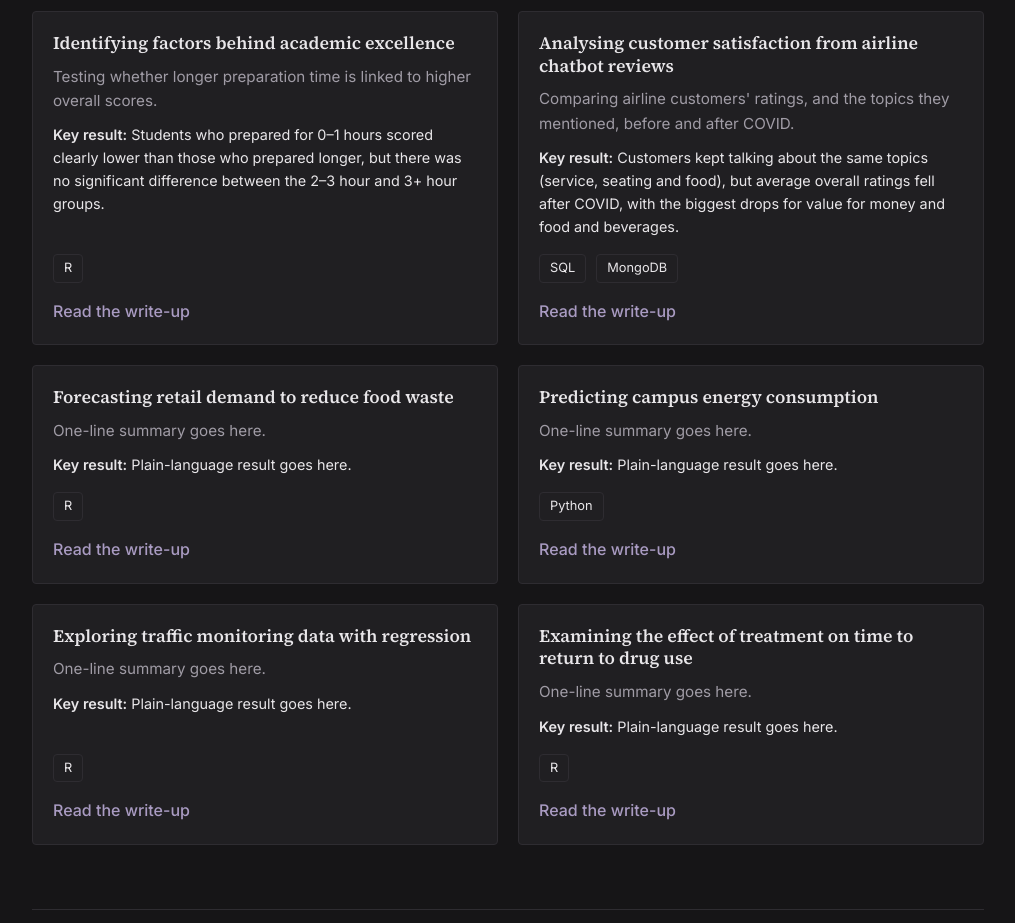
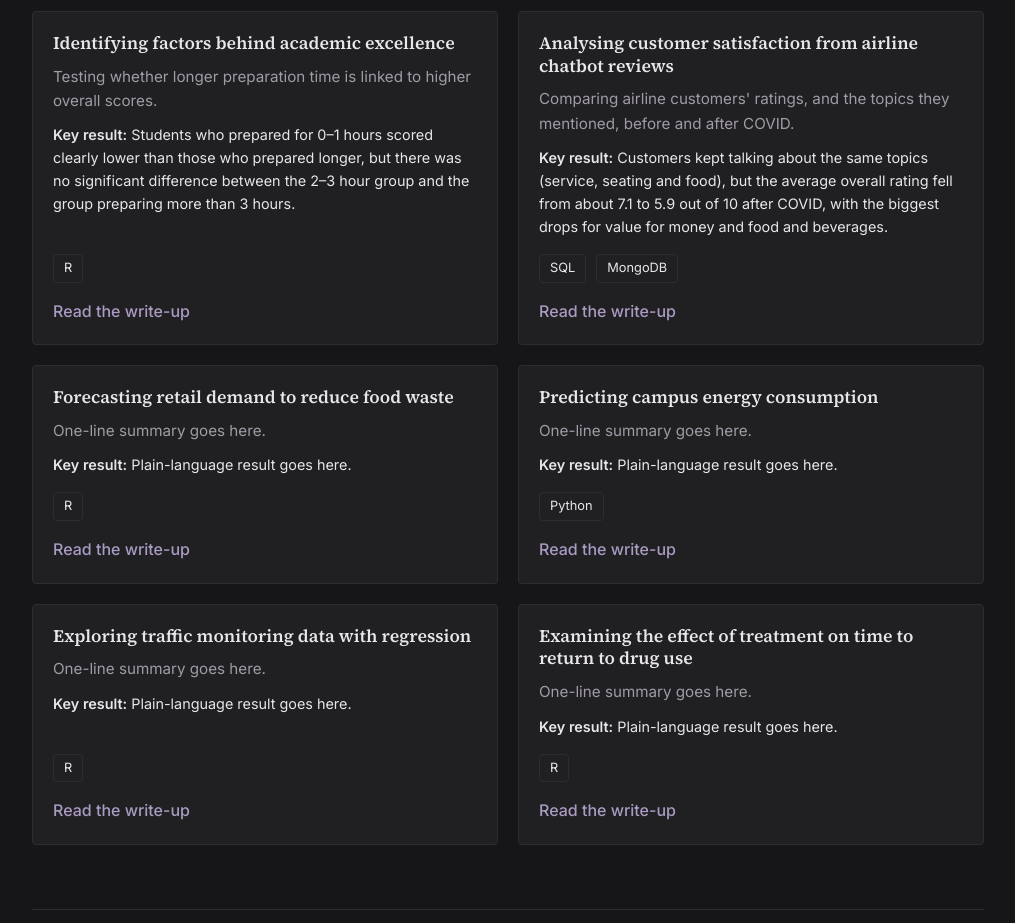
Before and after one commit to charlenetxy/charlenetxy.github.io, a plain HTML site: page index.html in a window 1280 px wide. Shown: the part 1980-2903 px from the top of the page, without its empty margins (132-1147 px from the left). Drawn offline with Linux system fonts and the light colour scheme.

Commit message:
Refine key results in index.html for clarity
Updated key results for academic excellence and airline chatbot reviews to provide clearer comparisons and specific rating changes.

```diff
--- a/index.html
+++ b/index.html
@@ -111,7 +111,7 @@
         <article class="card" data-categories="statistical-inference">
           <h3>Identifying factors behind academic excellence</h3>
           <p class="card-summary">Testing whether longer preparation time is linked to higher overall scores.</p>
-          <p class="card-result"><strong>Key result:</strong> Students who prepared for 0–1 hours scored clearly lower than those who prepared longer, but there was no significant difference between the 2–3 hour and 3+ hour groups.</p>
+          <p class="card-result"><strong>Key result:</strong> Students who prepared for 0–1 hours scored clearly lower than those who prepared longer, but there was no significant difference between the 2–3 hour group and the group preparing more than 3 hours.</p>
           <ul class="tags"><li>R</li></ul>
           <a class="text-link" href="#">Read the write-up</a>
         </article>
@@ -119,7 +119,7 @@
         <article class="card" data-categories="business-insights">
           <h3>Analysing customer satisfaction from airline chatbot reviews</h3>
           <p class="card-summary">Comparing airline customers' ratings, and the topics they mentioned, before and after COVID.</p>
-          <p class="card-result"><strong>Key result:</strong> Customers kept talking about the same topics (service, seating and food), but average overall ratings fell after COVID, with the biggest drops for value for money and food and beverages.</p>
+          <p class="card-result"><strong>Key result:</strong> Customers kept talking about the same topics (service, seating and food), but the average overall rating fell from about 7.1 to 5.9 out of 10 after COVID, with the biggest drops for value for money and food and beverages.</p>
           <ul class="tags"><li>SQL</li><li>MongoDB</li></ul>
           <a class="text-link" href="#">Read the write-up</a>
         </article>
```
